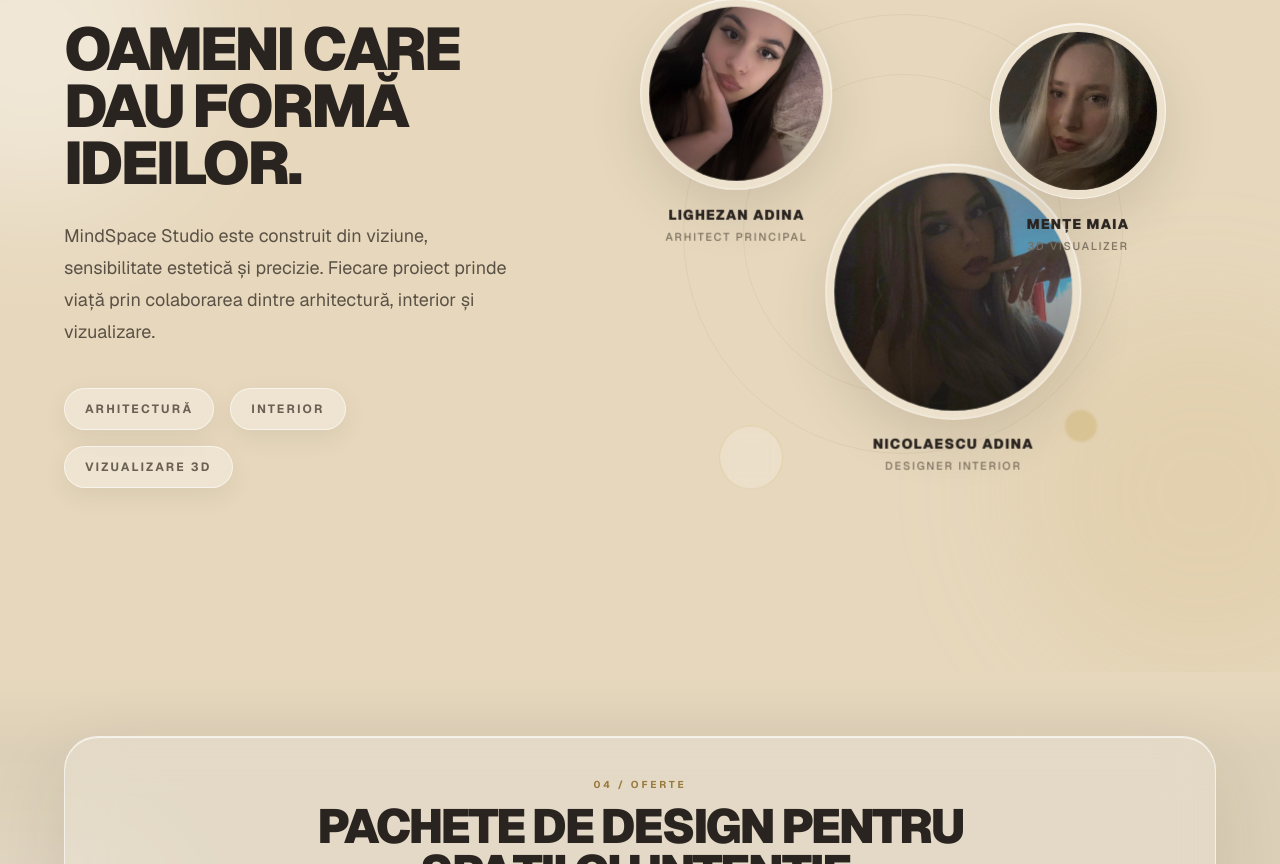
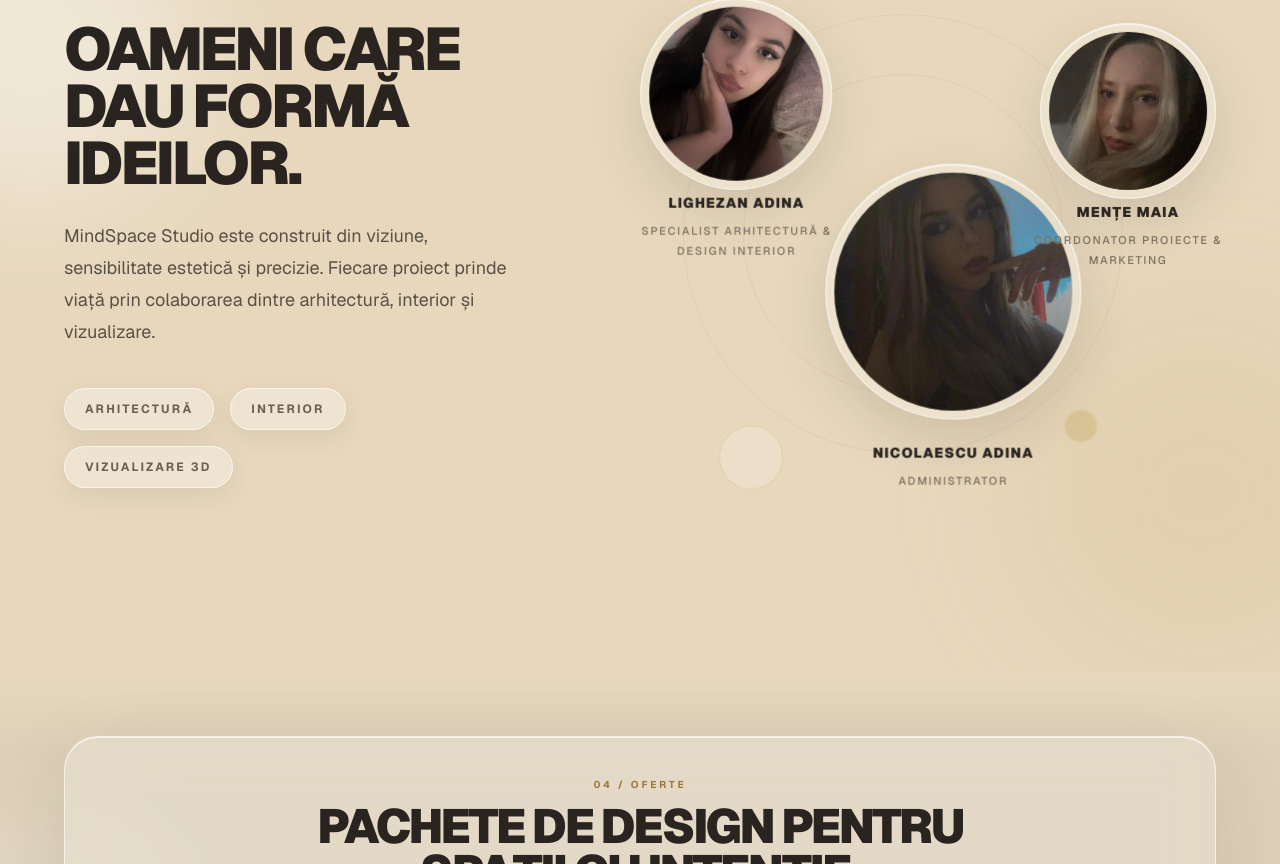
Before and after one commit to Andrei1loc1/arhitecture-design-app, a Next.js app: page / in a window 1280 px wide. Shown: the part 1896-2760 px from the top of the page. Built offline with nearby package versions, Linux system fonts and the light colour scheme; a web font is replaced by a local one.

Commit message:
new photo profile update

```diff
--- a/components/TeamSection.tsx
+++ b/components/TeamSection.tsx
@@ -6,7 +6,7 @@ import { motion } from "framer-motion";
 const teamMembers = [
     {
         name: "Lighezan Adina",
-        role: "Arhitect Principal",
+        role: "Specialist arhitectură & design interior",
         image: "/images/team-2.jpeg",
         className: "left-[8%] top-[12%] h-40 w-40 md:h-48 md:w-48",
         animate: { y: [0, -18, 0], x: [0, 10, 0] },
@@ -14,7 +14,7 @@ const teamMembers = [
     },
     {
         name: "Nicolaescu Adina",
-        role: "Designer Interior",
+        role: "Administrator",
         image: "/images/team-lider1.jpeg",
         className: "left-[38%] top-[38%] h-52 w-52 md:h-64 md:w-64",
         animate: { y: [0, 16, 0], x: [0, -12, 0] },
@@ -22,9 +22,9 @@ const teamMembers = [
     },
     {
         name: "Mențe Maia",
-        role: "3D Visualizer",
+        role: "Coordonator proiecte & marketing",
         image: "/images/team-3.jpeg",
-        className: "right-[8%] top-[16%] h-36 w-36 md:h-44 md:w-44",
+        className: "right-[0%] top-[16%] h-36 w-36 md:h-44 md:w-44",
         animate: { y: [0, -14, 0], x: [0, 8, 0] },
         duration: 6.5,
     },
@@ -99,11 +99,12 @@ export default function TeamSection() {
                                     <div className="absolute inset-0 bg-gradient-to-t from-[#17130f]/45 via-transparent to-white/10" />
                                 </div>
 
-                                <div className="absolute -bottom-14 left-1/2 w-max -translate-x-1/2 text-center">
+                                <div className="absolute -bottom-18 left-1/2 w-[260px] -translate-x-1/2 text-center">
                                     <p className="text-sm font-black uppercase tracking-[0.08em] text-[#2a2420]">
                                         {member.name}
                                     </p>
-                                    <p className="mt-1 text-[11px] font-medium uppercase tracking-[0.16em] text-[#7a6d5d]">
+
+                                    <p className="mx-auto mt-2 max-w-[230px] text-[11px] font-medium uppercase leading-5 tracking-[0.16em] text-[#7a6d5d]">
                                         {member.role}
                                     </p>
                                 </div>
```
